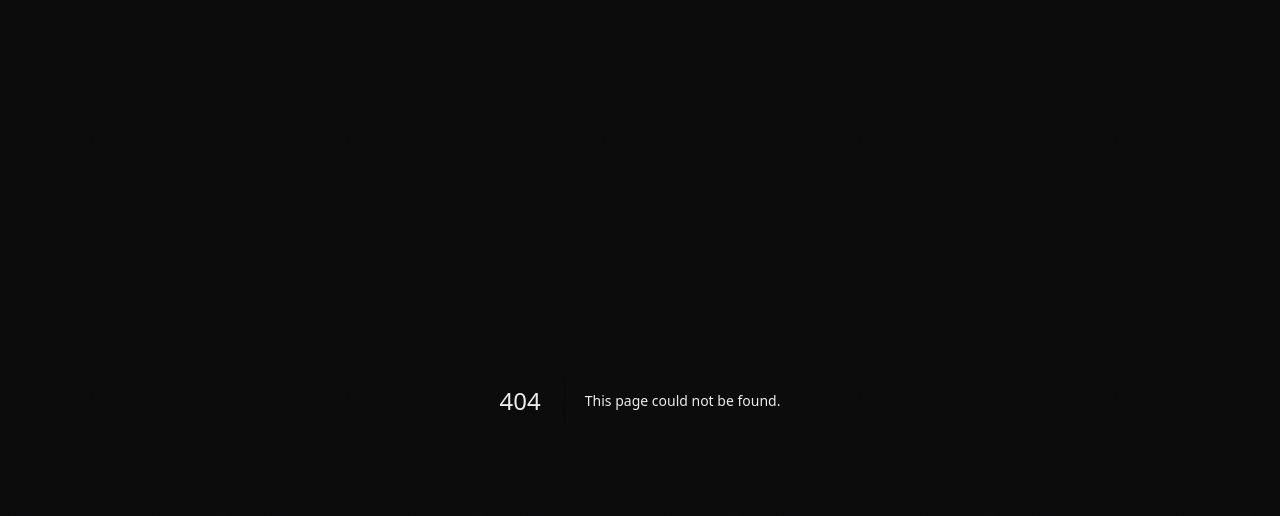
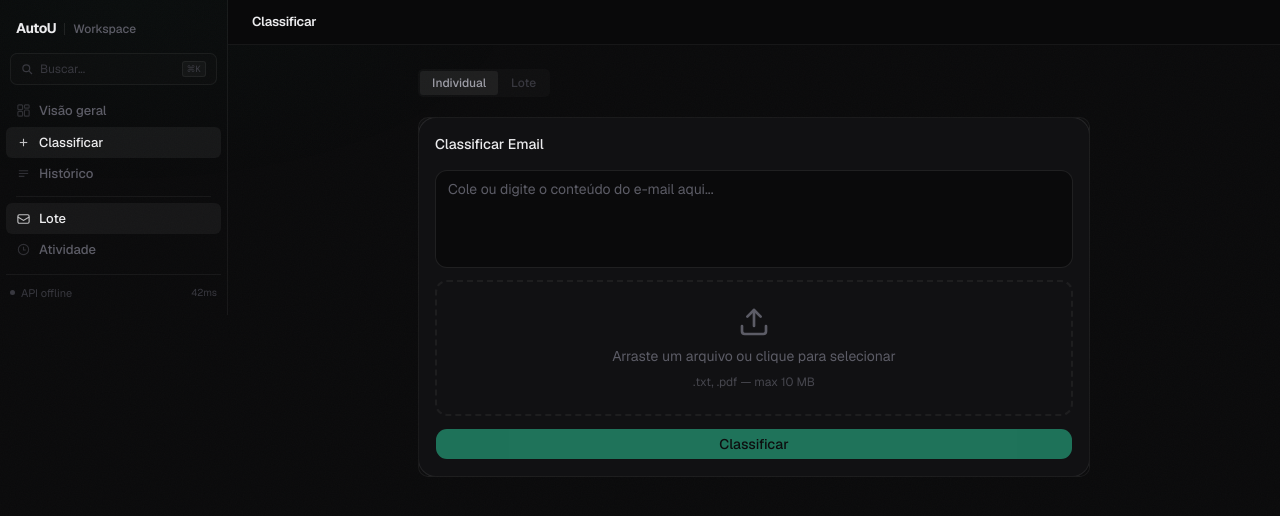
Before and after one commit to cidoliveira/crivo, a Next.js app in the folder frontend/: page /classify in a window 1280 px wide. Before the commit this address had no page. Shown: the top 516 px of the page. Built offline with nearby package versions, Linux system fonts and the light colour scheme; no server answers.

Commit message:
feat: add Classify page for email classification

```diff
--- /dev/null
+++ b/frontend/src/app/(app)/classify/page.tsx
@@ -0,0 +1,168 @@
+"use client"
+
+import { useState } from "react"
+import { Topbar } from "@/components/topbar"
+import { EmailInput } from "@/components/email-input"
+import { ResultCard } from "@/components/result-card"
+import { BatchInput } from "@/components/batch-input"
+import { BatchResults } from "@/components/batch-results"
+import { useClassify } from "@/hooks/use-classify"
+import { useBatchClassify } from "@/hooks/use-batch-classify"
+
+export default function ClassifyPage() {
+  const [text, setText] = useState("")
+  const [mode, setMode] = useState<"single" | "batch">("single")
+
+  const classify = useClassify()
+  const batch = useBatchClassify()
+
+  const handleClassify = () => {
+    if (text.trim()) classify.mutate(text.trim())
+  }
+  const handleReset = () => {
+    setText("")
+    classify.reset()
+  }
+
+  return (
+    <>
+      <Topbar title="Classificar" />
+
+      <div className="p-5 lg:p-6">
+        <div className="max-w-2xl mx-auto space-y-5">
+          {/* Tab toggle */}
+          <div
+            className="inline-flex"
+            style={{
+              background: "rgba(255,255,255,0.025)",
+              borderRadius: 5,
+              padding: 2,
+              gap: 1,
+            }}
+          >
+            <button
+              onClick={() => setMode("single")}
+              className="text-xs font-medium"
+              style={{
+                padding: "4px 12px",
+                borderRadius: 3,
+                cursor: "pointer",
+                border: "none",
+                background:
+                  mode === "single"
+                    ? "rgba(255,255,255,0.06)"
+                    : "transparent",
+                color:
+                  mode === "single"
+                    ? "var(--ink-secondary)"
+                    : "var(--ink-ghost)",
+              }}
+            >
+              Individual
+            </button>
+            <button
+              onClick={() => setMode("batch")}
+              className="text-xs font-medium"
+              style={{
+                padding: "4px 12px",
+                borderRadius: 3,
+                cursor: "pointer",
+                border: "none",
+                background:
+                  mode === "batch"
+                    ? "rgba(255,255,255,0.06)"
+                    : "transparent",
+                color:
+                  mode === "batch"
+                    ? "var(--ink-secondary)"
+                    : "var(--ink-ghost)",
+              }}
+            >
+              Lote
+            </button>
+          </div>
+
+          {/* Single mode */}
+          {mode === "single" && (
+            <div className="space-y-4">
+              <div
+                className="rounded-[10px] overflow-hidden"
+                style={{
+                  background:
+                    "linear-gradient(160deg, rgba(255,255,255,0.022) 0%, rgba(255,255,255,0.004) 100%)",
+                  border: "1px solid var(--rule)",
+                }}
+              >
+                <EmailInput
+                  text={text}
+                  onTextChange={setText}
+                  onClassify={handleClassify}
+                  isClassifying={classify.isPending}
+                  classifyError={
+                    classify.isError ? classify.error.message : null
+                  }
+                />
+              </div>
+
+              {classify.isSuccess && classify.data && (
+                <div
+                  className="rounded-[10px] overflow-hidden"
+                  style={{
+                    background:
+                      "linear-gradient(160deg, rgba(255,255,255,0.022) 0%, rgba(255,255,255,0.004) 100%)",
+                    border: "1px solid var(--rule)",
+                  }}
+                >
+                  <ResultCard result={classify.data} onReset={handleReset} />
+                </div>
+              )}
+            </div>
+          )}
+
+          {/* Batch mode */}
+          {mode === "batch" && (
+            <div className="space-y-4">
+              {batch.status === "idle" && (
+                <div
+                  className="rounded-[10px] overflow-hidden"
+                  style={{
+                    background:
+                      "linear-gradient(160deg, rgba(255,255,255,0.022) 0%, rgba(255,255,255,0.004) 100%)",
+                    border: "1px solid var(--rule)",
+                  }}
+                >
+                  <BatchInput
+                    onBatchFromTexts={batch.runBatchFromTexts}
+                    onBatchFromFiles={batch.runBatchFromFiles}
+                    isProcessing={batch.status !== "idle"}
+                    status={batch.status}
+                  />
+                </div>
+              )}
+
+              {batch.status !== "idle" && (
+                <div
+                  className="rounded-[10px] overflow-hidden"
+                  style={{
+                    background:
+                      "linear-gradient(160deg, rgba(255,255,255,0.022) 0%, rgba(255,255,255,0.004) 100%)",
+                    border: "1px solid var(--rule)",
+                  }}
+                >
+                  <BatchResults
+                    status={batch.status}
+                    items={batch.items}
+                    summary={batch.summary}
+                    error={batch.error}
+                    onCancel={batch.cancel}
+                    onReset={batch.reset}
+                  />
+                </div>
+              )}
+            </div>
+          )}
+        </div>
+      </div>
+    </>
+  )
+}
```
